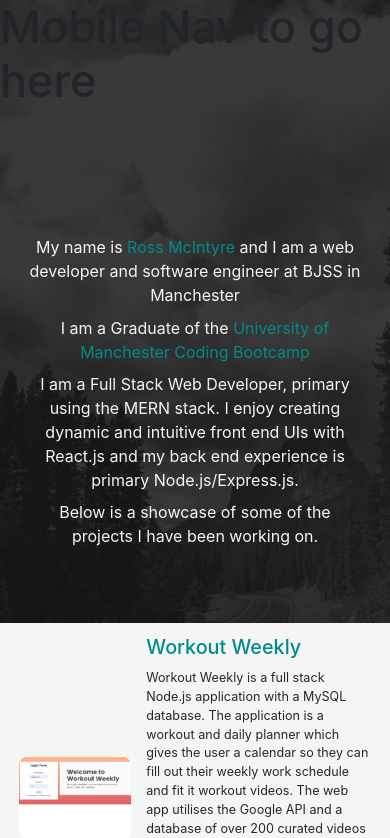
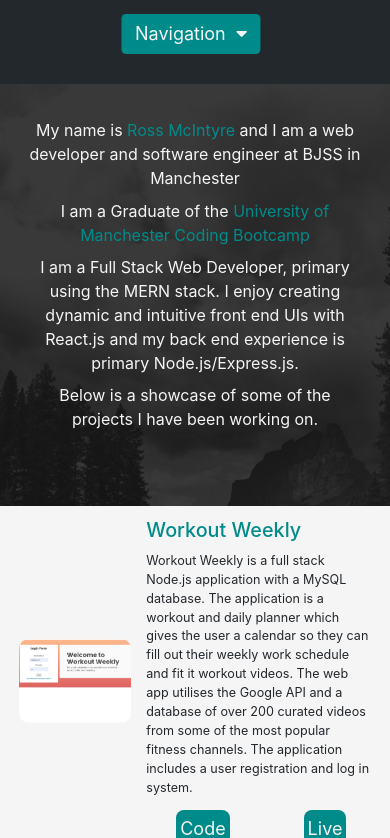
Before and after one commit to Ross-mc/react-portfolio, a React (Create React App) app: page /portfolio in a window 390 px wide. Shown: the top 838 px of the page. Built offline with nearby package versions, Linux system fonts and the light colour scheme.

Commit message:
mobile nav displays dynamically, moved sticky footer down slightly

```diff
--- a/src/App.js
+++ b/src/App.js
@@ -1,8 +1,10 @@
 import './App.css';
+import './dropdown.css';
 import React from "react";
 import { BrowserRouter as Router, Route} from "react-router-dom";
 import { useMediaQuery } from "react-responsive";
 import NavBar from "./components/NavBar";
+import MobileNav from "./components/MobileNav"
 import Footer from "./components/Footer";
 import Home from "./pages/Home";
 import About from "./pages/About";
@@ -17,7 +19,7 @@ const App = () => {
       <div className="bg-img" />
       <Router>
         <header>
-         {displayFullNav ? <NavBar /> : <h1>Mobile Nav to go here</h1>}
+         {displayFullNav ? <NavBar /> : <MobileNav />}
         </header>
         <div className ="my-container">
           <Route exact path="/" component={Home} />
--- /dev/null
+++ b/src/components/MobileNav.js
@@ -0,0 +1,37 @@
+import React from "react";
+import {Link, useLocation} from "react-router-dom";
+import cv from "../assets/cv/Ross-McIntyre-CV.pdf";
+
+const MobileNav = () => {
+
+  const location = useLocation();
+
+  return (
+    <nav class="mobile-nav">
+      <div class="dropdown">
+        <div>
+          <button class="btn  btn-primary" id="dropbtn">
+            Navigation &nbsp;<i class="fa fa-caret-down"></i>
+          </button>
+        </div>
+        <div id="closeDiv">
+          <button class="btn btn-primary" id="close">
+            X
+          </button>
+        </div>
+        <Link to="/" className={location.pathname === "/" ? "dropdown-link current" : "dropdown-link navLink"}>
+            Home
+          </Link>
+          <Link to="/About" className={location.pathname === "/About" ? "dropdown-link current" : "dropdown-link navLink"}>
+            About
+          </Link>
+          <Link to="/Portfolio" className={location.pathname === "/Portfolio" ? "dropdown-link current" : "dropdown-link navLink"}>
+            Portfolio
+          </Link>
+          <a href={cv} className="dropdown-link navLink">CV</a>
+      </div>
+    </nav>
+  );
+};
+
+export default MobileNav
--- a/src/dropdown.css
+++ b/src/dropdown.css
@@ -1,6 +1,6 @@
 .mobile-nav {
   position: fixed;
-  z-index: 1;
+  z-index: 100;
   background-color: rgba(35, 40, 45, 1);
   top: 0;
   left: 0;
--- a/src/index.css
+++ b/src/index.css
@@ -137,6 +137,7 @@ body {
   margin-top: 4vh;
   left: 50%;
   transform: translate(-50%);
+  z-index: 1;
 }
 
 .content {
@@ -145,7 +146,7 @@ body {
   color: whitesmoke;
   padding-bottom: 100px;
   margin-bottom: 1vh;
-  min-height: 65vh;
+  min-height: 80vh;
 }
 
 .responsive-text {
```
Also changed, not shown: src/components/NavBar.js (+0 -13 lines).
